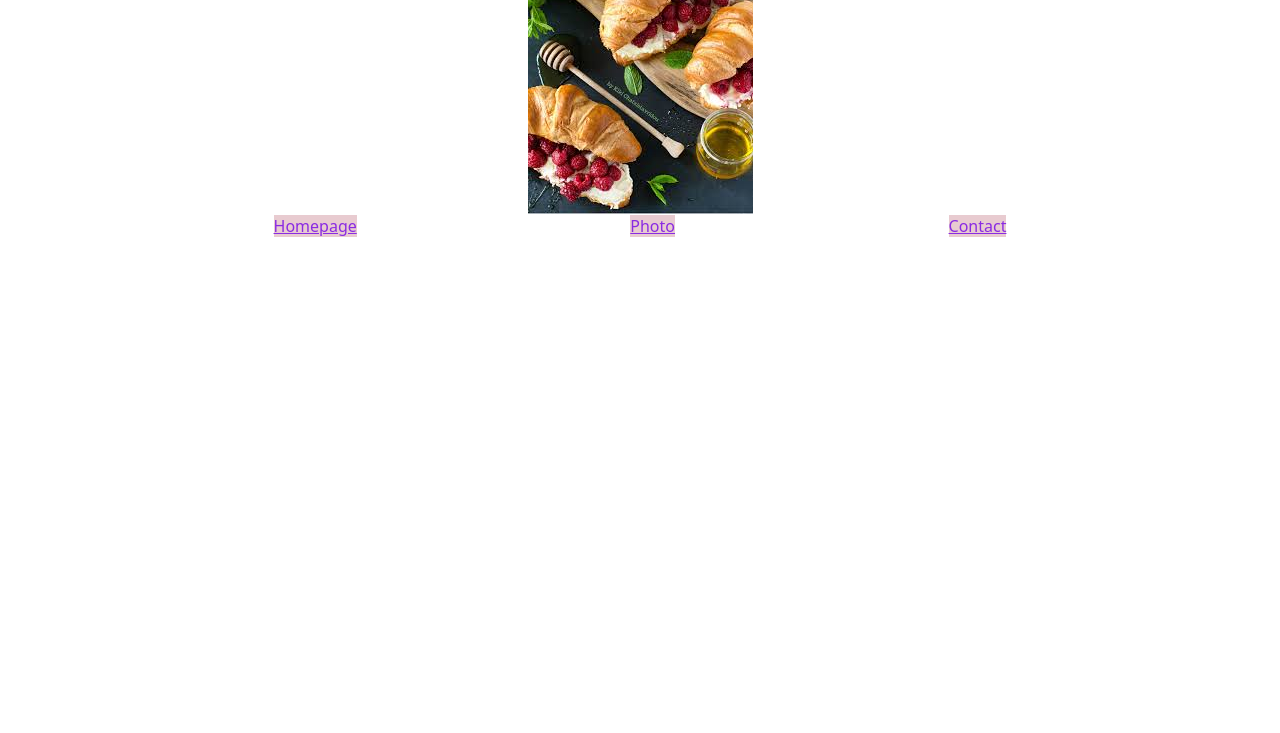
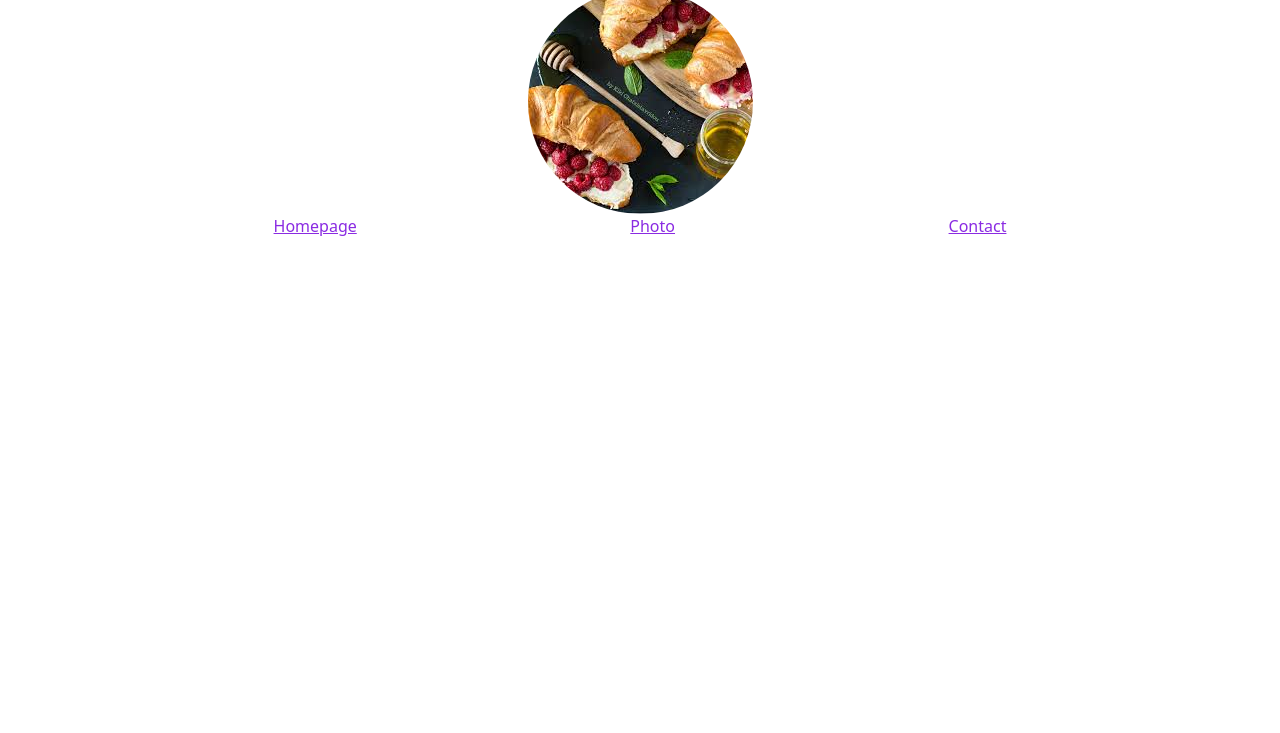
Before and after one commit to OksanaYur/Croissant_challenge, a plain HTML site: page photo.html in a window 1280 px wide. Shown: the part 67-800 px from the top of the page. Drawn offline with nearby package versions, Linux system fonts and the light colour scheme.

Commit message:
photos and links changed

```diff
--- a/photo.html
+++ b/photo.html
@@ -18,7 +18,7 @@
       &#x1F950;  Yummi Croissants &#x1F950;
     </h1>
     <img src="/sources/photo2.png" class="photo">
-<footer>
+
     <div class="d-flex justify-content-evenly">
 
         <div>
@@ -34,6 +34,5 @@
     </div>
     <div>
     </div>
-</footer>
 </body>
 </html>
--- a/style/styles.css
+++ b/style/styles.css
@@ -8,11 +8,12 @@ p {
   display: block;
   margin: 0 auto;
   max-width: 100%;
+  border-radius: 70%;
 }
 .contact {
   text-align: center;
 }
 .links {
   color: blueviolet;
-  background-color: rgb(232, 203, 208);
+
 }
```
